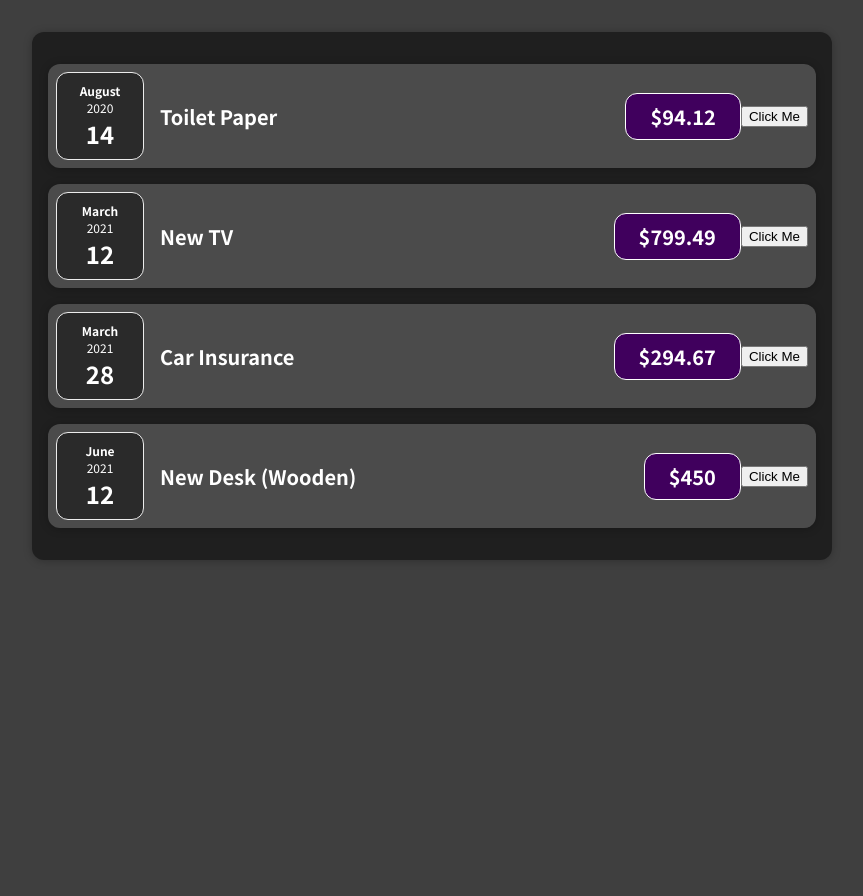
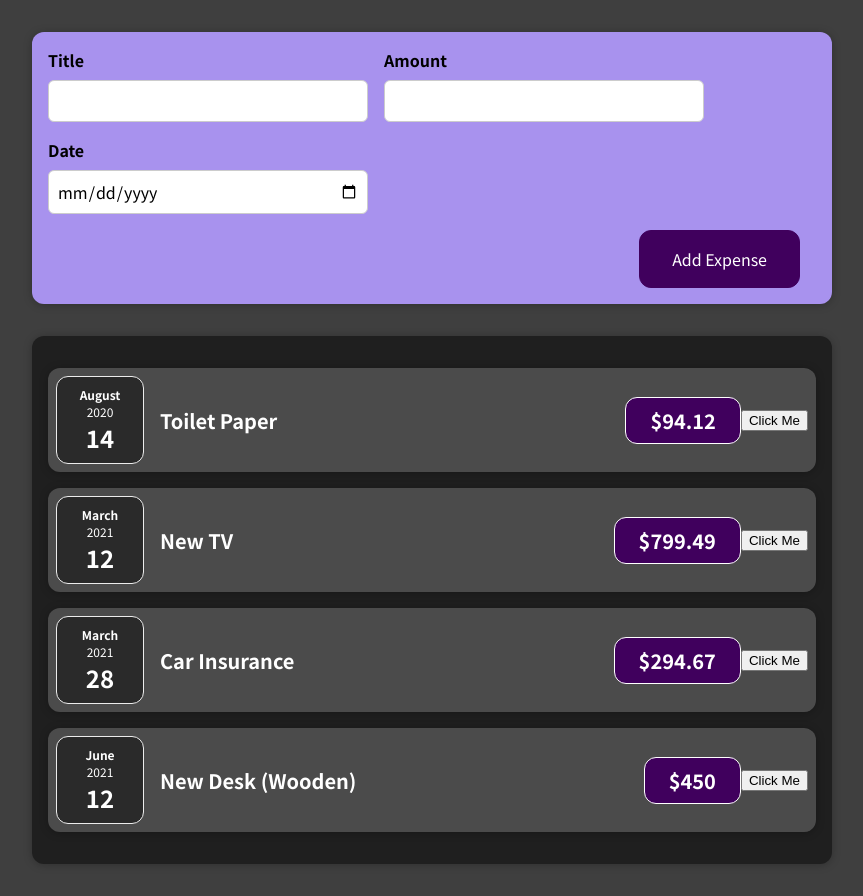
Before and after one commit to Jack-2077/Expense-Report, a React (Create React App) app: page / in a window 1280 px wide. Shown: the whole page, without its empty margins (208-1071 px from the left). Before the commit the page ends 800 px from the top, so only its background shows below. Built offline with nearby package versions, Linux system fonts and the light colour scheme.

Commit message:
Add NewExpense components

```diff
--- a/src/App.js
+++ b/src/App.js
@@ -1,4 +1,5 @@
 import Expenses from "./Components/Expenses/Expenses";
+import NewExpense from "./Components/NewExpense/NewExpense";
 
 export default function App() {
   const expenses = [
@@ -24,6 +25,7 @@
   ];
   return (
     <div className="App">
+      <NewExpense />
       <Expenses data={expenses} />
     </div>
   );
--- /dev/null
+++ b/src/Components/NewExpense/ExpenseForm.css
@@ -0,0 +1,26 @@
+.new-expense__controls {
+  display: flex;
+  flex-wrap: wrap;
+  gap: 1rem;
+  margin-bottom: 1rem;
+  text-align: left;
+}
+
+.new-expense__control label {
+  font-weight: bold;
+  margin-bottom: 0.5rem;
+  display: block;
+}
+
+.new-expense__control input {
+  font: inherit;
+  padding: 0.5rem;
+  border-radius: 6px;
+  border: 1px solid #ccc;
+  width: 20rem;
+  max-width: 100%;
+}
+
+.new-expense__actions {
+  text-align: right;
+}
--- /dev/null
+++ b/src/Components/NewExpense/ExpenseForm.js
@@ -0,0 +1,74 @@
+import react, { useState } from "react";
+import "./ExpenseForm.css";
+
+const ExpenseForm = (props) => {
+  const [enteredTitle, setEnteredTitle] = useState("");
+  const [enteredAmount, setEnteredAmount] = useState("");
+  const [enteredDate, setEnteredDate] = useState("");
+
+  const titleChangeHandler = (event) => {
+    setEnteredTitle(event.target.value);
+  };
+
+  const amountChangeHandler = (event) => {
+    setEnteredAmount(event.target.value);
+  };
+
+  const dateChangeHandler = (event) => {
+    setEnteredDate(event.target.value);
+  };
+
+  const submitHandler = (event) => {
+    event.preventDefault();
+
+    const expenseData = {
+      title: enteredTitle,
+      amount: enteredAmount,
+      date: new Date(enteredDate)
+    };
+
+    props.onSaveExpenseData(expenseData);
+    setEnteredTitle("");
+    setEnteredAmount("");
+    setEnteredDate("");
+  };
+  return (
+    <form onSubmit={submitHandler}>
+      <div className="new-expense__controls">
+        <div className="new-expense__control">
+          <label>Title</label>
+          <input
+            type="text"
+            value={enteredTitle}
+            onChange={titleChangeHandler}
+          />
+        </div>
+        <div className="new-expense__control">
+          <label>Amount</label>
+          <input
+            type="number"
+            value={enteredAmount}
+            min="0.01"
+            step="0.01"
+            onChange={amountChangeHandler}
+          />
+        </div>
+        <div className="new-expense__control">
+          <label>Date</label>
+          <input
+            type="date"
+            value={enteredDate}
+            min="2019-01-01"
+            max="2022-12-31"
+            onChange={dateChangeHandler}
+          />
+        </div>
+      </div>
+      <div className="new-expense__actions">
+        <button type="submit">Add Expense</button>
+      </div>
+    </form>
+  );
+};
+
+export default ExpenseForm;
--- /dev/null
+++ b/src/Components/NewExpense/NewExpense.css
@@ -0,0 +1,38 @@
+.new-expense {
+  background-color: #a892ee;
+  padding: 1rem;
+  margin: 2rem auto;
+  width: 50rem;
+  max-width: 95%;
+  border-radius: 12px;
+  text-align: center;
+  box-shadow: 0 1px 8px rgba(0, 0, 0, 0.25);
+}
+
+.new-expense button {
+  font: inherit;
+  cursor: pointer;
+  padding: 1rem 2rem;
+  border: 1px solid #40005d;
+  background-color: #40005d;
+  color: white;
+  border-radius: 12px;
+  margin-right: 1rem;
+}
+
+.new-expense button:hover,
+.new-expense button:active {
+  background-color: #510674;
+  border-color: #510674;
+}
+
+.new-expense button.alternative {
+  color: #220131;
+  border-color: transparent;
+  background-color: transparent;
+}
+
+.new-expense button.alternative:hover,
+.new-expense button.alternative:active {
+  background-color: #ddb3f8;
+}
--- /dev/null
+++ b/src/Components/NewExpense/NewExpense.js
@@ -0,0 +1,19 @@
+import ExpenseForm from "./ExpenseForm";
+import "./NewExpense.css";
+
+const NewExpense = () => {
+  const saveExpenseDataHandler = (enteredExpenseData) => {
+    const expenseData = {
+      ...enteredExpenseData,
+      id: Math.random().toString()
+    };
+    console.log(expenseData);
+  };
+  return (
+    <div className="new-expense">
+      <ExpenseForm onSaveExpenseData={saveExpenseDataHandler} />
+    </div>
+  );
+};
+
+export default NewExpense;
```
